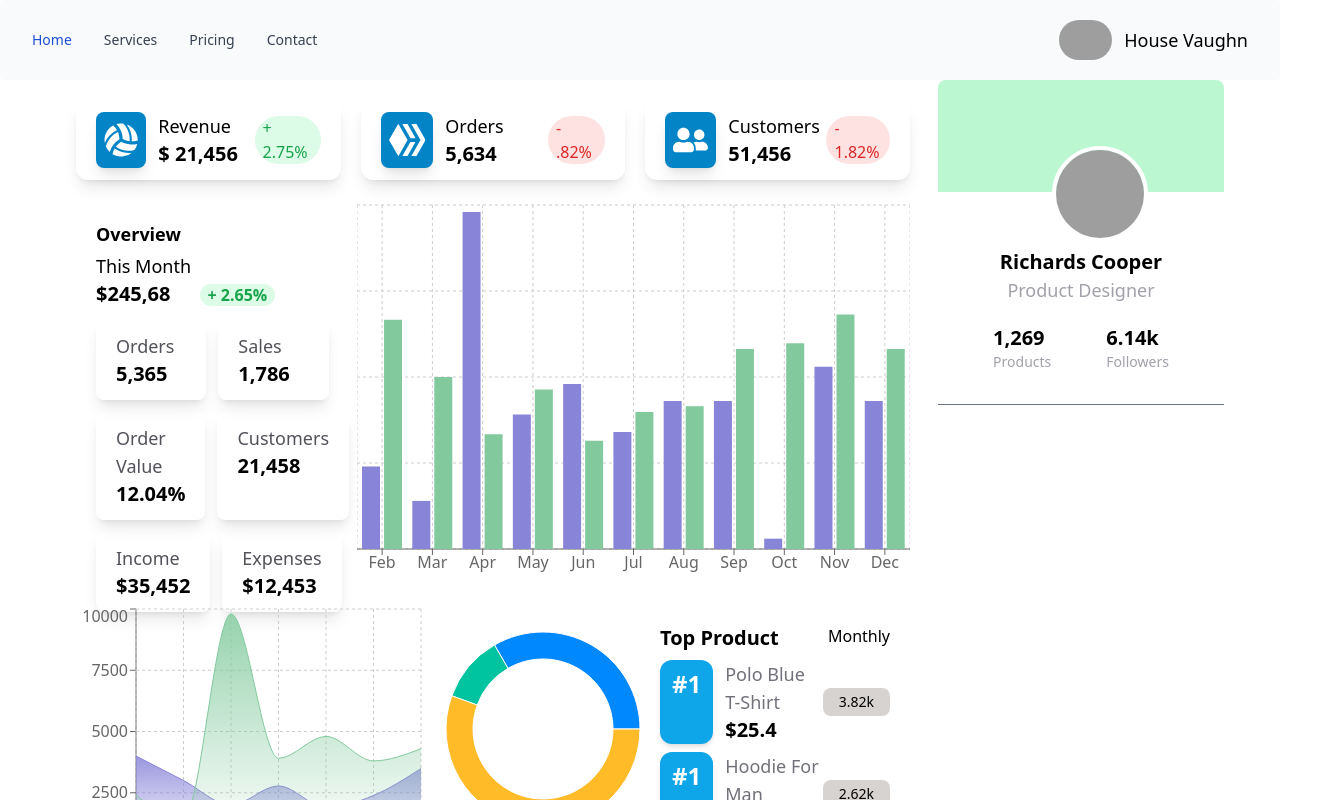
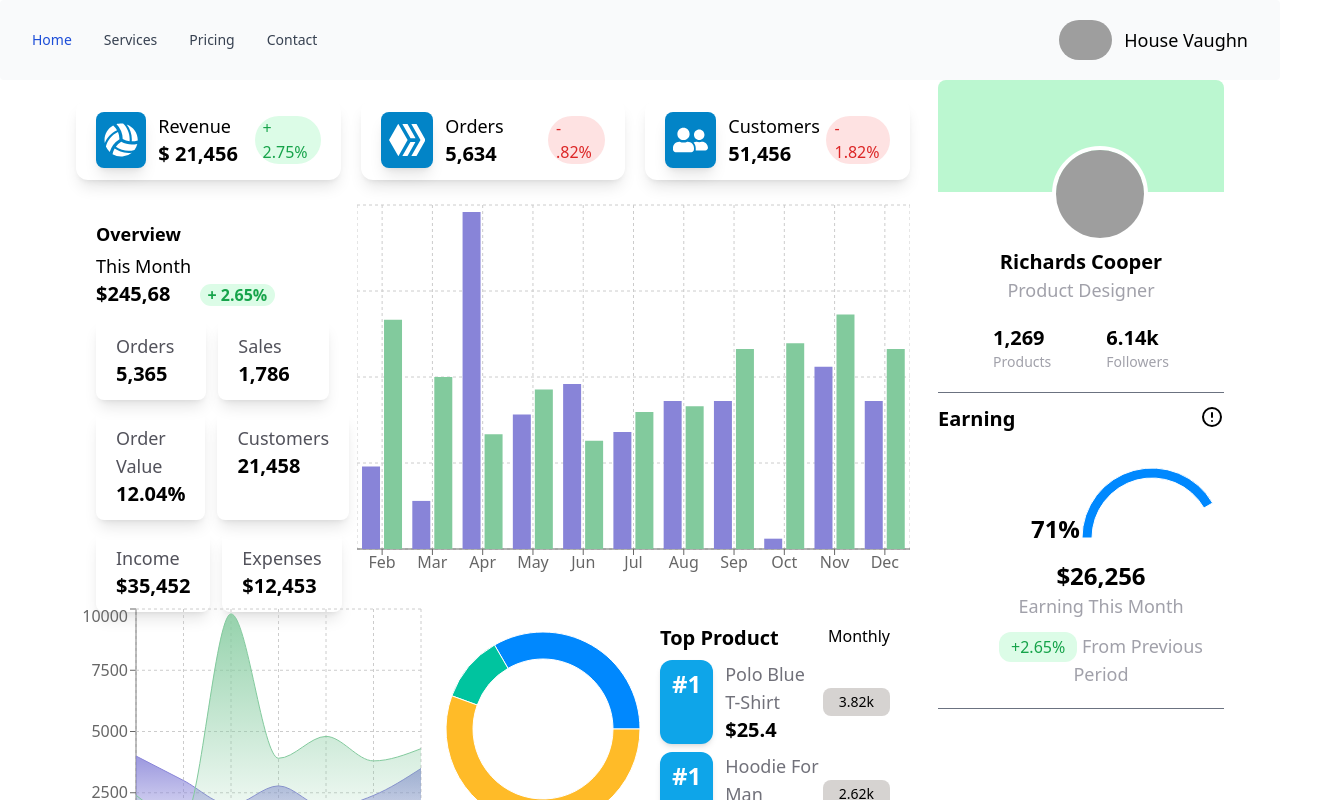
Before and after one commit to Shihab2022/user_dashboard, a React (Create React App) app: page / in a window 1280 px wide. Shown: the top 800 px of the page, 1338 px wide, since content can reach past the window. Built offline with nearby package versions, Linux system fonts and the light colour scheme; grey boxes are pictures that could not be loaded.

Commit message:
complete earning part

```diff
--- a/src/Chart/ChartDashboard.js
+++ b/src/Chart/ChartDashboard.js
@@ -1,6 +1,7 @@
 import React from "react";
 import { FaVolleyballBall, FaHive, FaUserFriends } from "react-icons/fa";
 import AreaCharts from "./AreaChart";
+import Earning from "./Earning";
 import LineChart from "./LineChart";
 import PiCharts from "./PiCharts";
 import Profile from "./Profile";
@@ -107,6 +108,7 @@ const ChartDashboard = () => {
 
         <div className="w-full h-screen col-start-10 col-end-13 rounded-md ">
           <Profile/>
+          <Earning/>
         </div>
       </div>
     </>
--- /dev/null
+++ b/src/Chart/Earning.js
@@ -0,0 +1,48 @@
+import React from "react";
+import { PieChart, Pie,  Cell } from "recharts";
+import { HiOutlineExclamationCircle } from "react-icons/hi";
+
+const data = [{ name: "Group A", value: 400 }];
+const COLORS = ["#0088FE"];
+
+const Earning = () => {
+  return (
+    <div>
+      <div className="flex justify-between">
+        <h4 className="text-xl font-semibold">Earning</h4>
+        <HiOutlineExclamationCircle className=" text-2xl " />
+      </div>
+
+      <div className=" relative w- full ">
+        <PieChart width={400} height={115}>
+          <Pie
+            data={data}
+            cx={209}
+            cy={100}
+            startAngle={180}
+            endAngle={30}
+            innerRadius={60}
+            outerRadius={70}
+            fill="#8884d8"
+            paddingAngle={5}
+            dataKey="value"
+          >
+            {data.map((entry, index) => (
+              <Cell
+                key={`cell-${index}`}
+                fill={COLORS[index % COLORS.length]}
+              />
+            ))}
+          </Pie>
+        </PieChart>
+        <h1 className="text-2xl font-bold  absolute top-20 right-36">71%</h1>
+        <h1 className="text-center text-2xl font-bold mt-3 ml-10">$26,256</h1>
+        <h1 className="text-center text-lg text-zinc-400  ml-10">Earning This Month</h1>
+        <h1 className="text-center text-lg text-zinc-400 mt-3 ml-10"> <span className="text-base px-3 py-1 rounded-xl bg-green-100 text-green-600">+2.65%</span> From Previous Period</h1>
+        <hr class=" h-px bg-gray-500 border-0 dark:bg-gray-500 my-5"></hr>
+      </div>
+    </div>
+  );
+};
+
+export default Earning;
--- a/src/Chart/Profile.js
+++ b/src/Chart/Profile.js
@@ -24,7 +24,7 @@ const Profile = () => {
                 <h1 className='text-sm text-zinc-400'>Followers</h1>
             </div>
           </div>
-          <hr class="my-8 h-px bg-gray-500 border-0 dark:bg-gray-500"></hr>
+          <hr class="my-3 h-px bg-gray-500 border-0 dark:bg-gray-500"></hr>
         </>
 
     );
```
